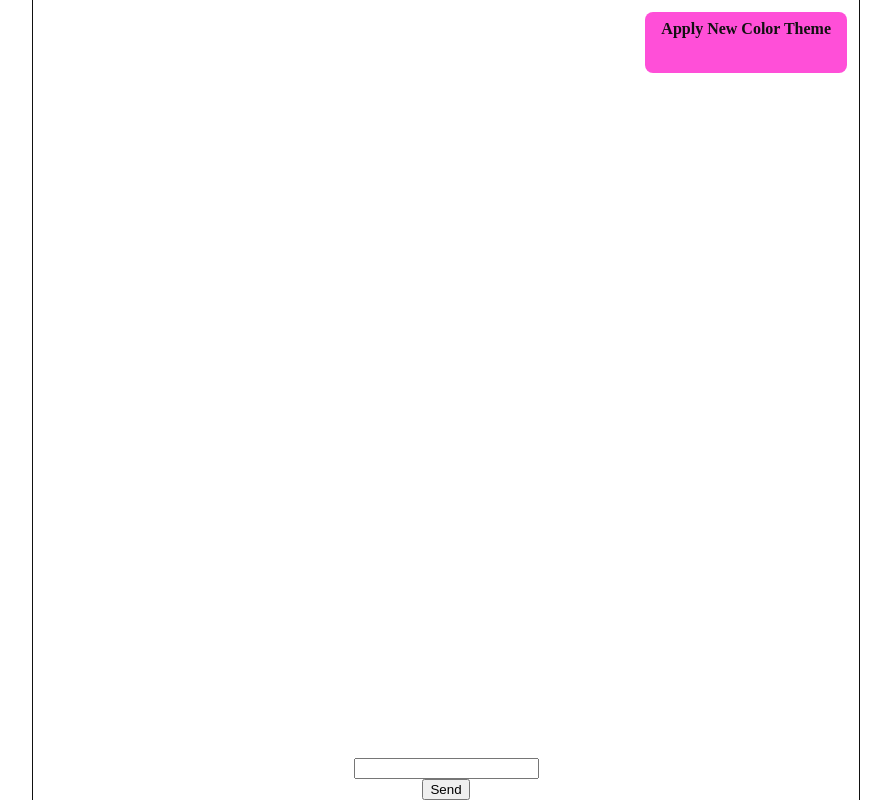
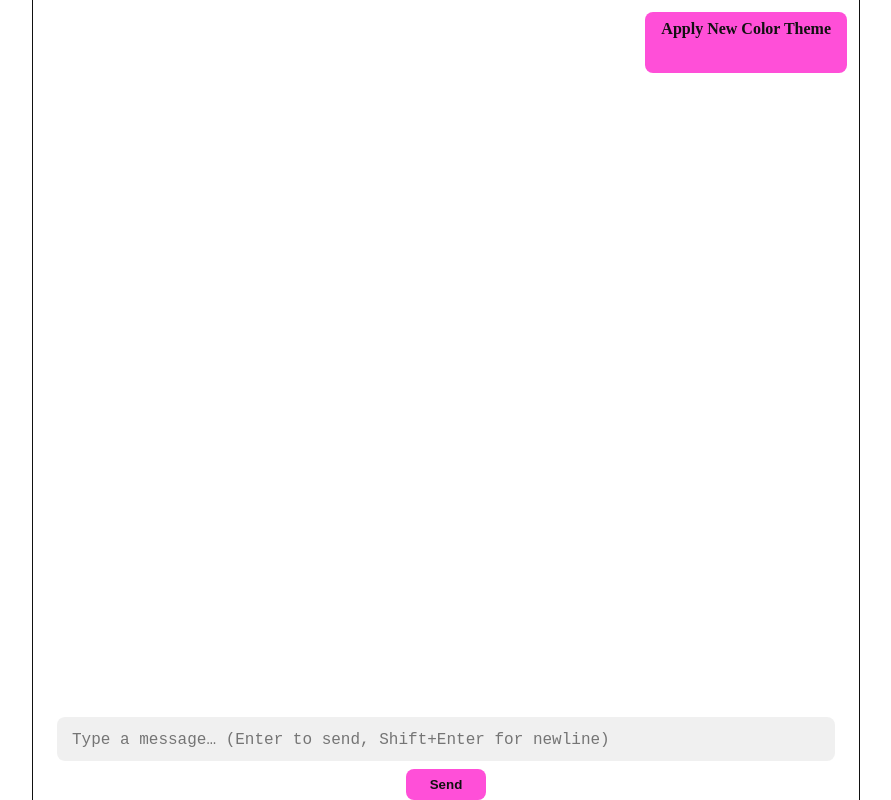
Before and after one commit to wbhager/SupportTech_ai, a React (Vite) app in the folder frontend-react/: page / in a window 1280 px wide. Shown: the whole page, without its empty margins (194-1085 px from the left). Built offline with nearby package versions, Linux system fonts and the light colour scheme.

Commit message:
added first new version of submit button and input-text box that will be further updated

```diff
--- a/frontend-react/src/App.tsx
+++ b/frontend-react/src/App.tsx
@@ -1,26 +1,46 @@
-import { useState, useEffect } from "react";
+import { useState, useEffect , useRef} from "react";
 import ReactMarkdown from "react-markdown";
 
 function App() {
   const [message, setMessage] = useState("");
   const [response, setResponse] = useState("");
   const [theme, setTheme] = useState("theme-default");
+  const [isLoading, setIsLoading] = useState(false);
+  const textareaRef = useRef<HTMLTextAreaElement>(null);
 
   useEffect(() => {
     document.documentElement.className = theme;
   }, [theme]);
 
+  useEffect(() => {
+    const el = textareaRef.current;
+    if (!el) return;
+    el.style.height = "auto";
+    el.style.height = el.scrollHeight + "px";
+  }, [message]);
+
   const sendMessage = async () => {
-    const res = await fetch("http://localhost:8000/chat", {
-      method: "POST",
-      headers: {
-        "Content-Type": "application/json",
-      },
-      body: JSON.stringify({ message }),
-    });
+    if (!message.trim() || isLoading) return; // guard
+    setIsLoading(true);
+    try {
+      const res = await fetch("http://localhost:8000/chat", {
+        method: "POST",
+        headers: { "Content-Type": "application/json" },
+        body: JSON.stringify({ message }),
+      });
+      const data = await res.json();
+      setResponse(data.response);
+      setMessage(""); // clear after send
+    } finally {
+      setIsLoading(false);
+    }
+  };
 
-    const data = await res.json();
-    setResponse(data.response);
+  const handleKeyDown = (e: React.KeyboardEvent<HTMLTextAreaElement>) => {
+    if (e.key === "Enter" && !e.shiftKey) {
+      e.preventDefault();
+      sendMessage();
+    }
   };
 
   return (
@@ -35,12 +55,21 @@ function App() {
         </div>
       </div>
 
-      <div className = "page-bottom">
-        <input
+      <div className="page-bottom">
+        {/* replace <input> with <textarea> */}
+        <textarea
+          ref={textareaRef}
           value={message}
           onChange={(e) => setMessage(e.target.value)}
+          onKeyDown={handleKeyDown}
+          disabled={isLoading}
+          placeholder="Type a message… (Enter to send, Shift+Enter for newline)"
+          rows={1}
+          className="chat-input"
         />
-        <button onClick={sendMessage}>Send</button>
+        <button onClick={sendMessage} disabled={isLoading} className="send-btn">
+          {isLoading ? "Sending…" : "Send"}
+        </button>
         <ReactMarkdown>{response}</ReactMarkdown>
       </div>
     </div>
--- a/frontend-react/src/index.css
+++ b/frontend-react/src/index.css
@@ -174,3 +174,53 @@ body {
   color: #111;
   border-color: #111;
 }
+
+.chat-input {
+  resize: none;
+  overflow: hidden;
+  min-height: 44px;
+  max-height: 200px;
+  overflow-y: auto;
+  width: calc(100% - 48px); /* match your layout */
+  padding: 10px 14px;
+  border-radius: var(--radius);
+  border: 1.5px solid transparent;
+  background: rgba(128, 128, 128, 0.12);
+  color: var(--text);
+  font-size: 1rem;
+  line-height: 1.5;
+  transition: min-height 0.15s ease, border-color 0.2s ease;
+  box-sizing: border-box;
+}
+
+.chat-input:focus {
+  outline: none;
+  min-height: 80px; /* expands on click */
+  border-color: var(--primary);
+}
+
+.chat-input:disabled {
+  opacity: 0.5;
+  cursor: not-allowed;
+}
+
+.send-btn {
+  margin-top: 8px;
+  padding: 8px 24px;
+  border: none;
+  border-radius: var(--radius);
+  background: var(--primary);
+  color: var(--text);
+  font-weight: 600;
+  cursor: pointer;
+  transition: opacity 0.2s ease, transform 0.15s ease;
+}
+
+.send-btn:hover:not(:disabled) {
+  transform: scale(1.05);
+}
+
+.send-btn:disabled {
+  opacity: 0.45;
+  cursor: not-allowed;
+}
```
Also changed, not shown: 1 other file (tests, documents, lock files or other folders).
